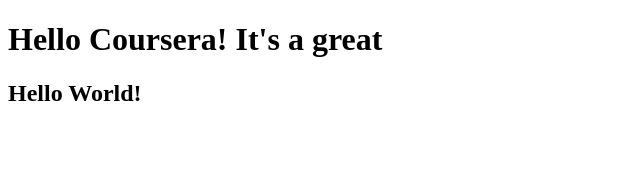
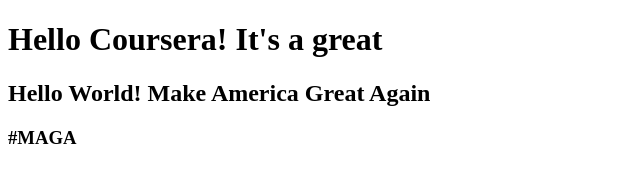
Before and after one commit to ricardodenilson/coursera-test2, a plain HTML site: page site/index.html in a window 1280 px wide. Shown: the whole page, without its empty margins (0-640 px from the left). Drawn offline with Linux system fonts and the light colour scheme.

Commit message:
inclusão do h3.

```diff
--- a/site/index.html
+++ b/site/index.html
@@ -5,6 +5,7 @@
 </head>
 <body>
 <h1>Hello Coursera! It's a great</h1>
-<h2>Hello World!</h2>
+<h2>Hello World! Make America Great Again</h2>
+<h3>#MAGA</h3>
 </body>
 </html>
```
